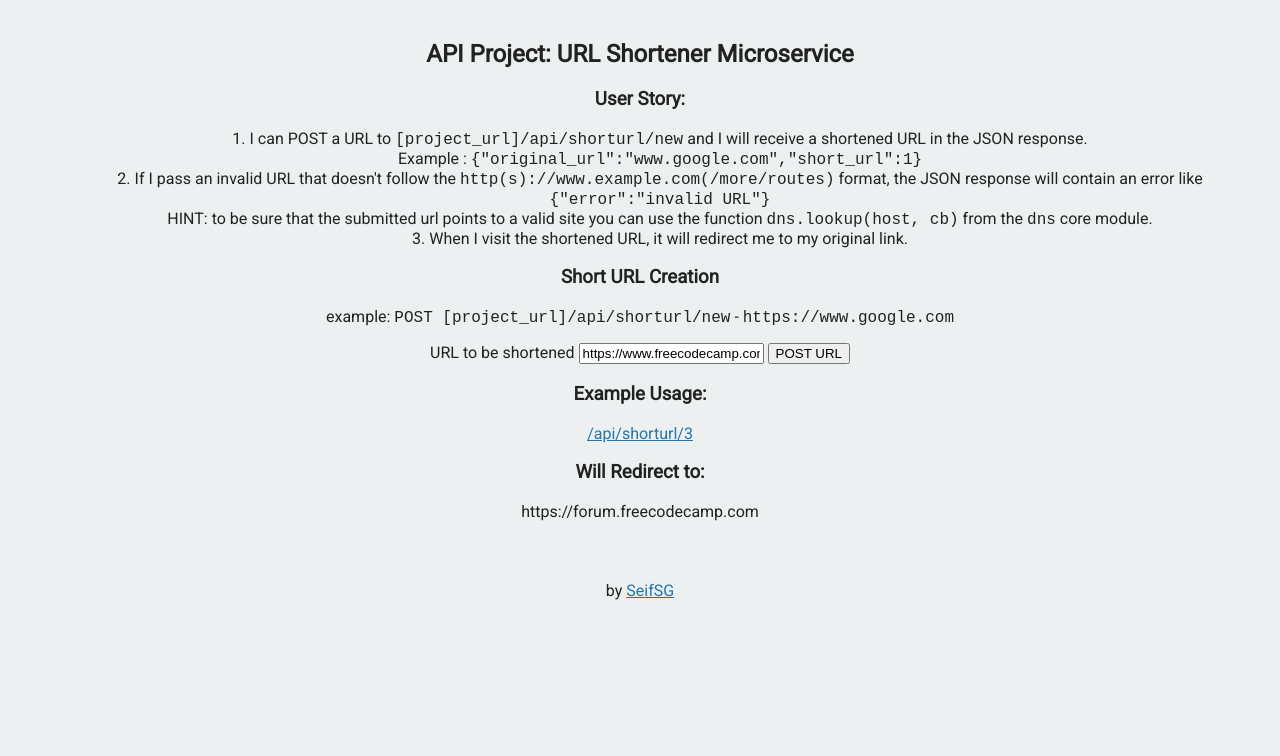
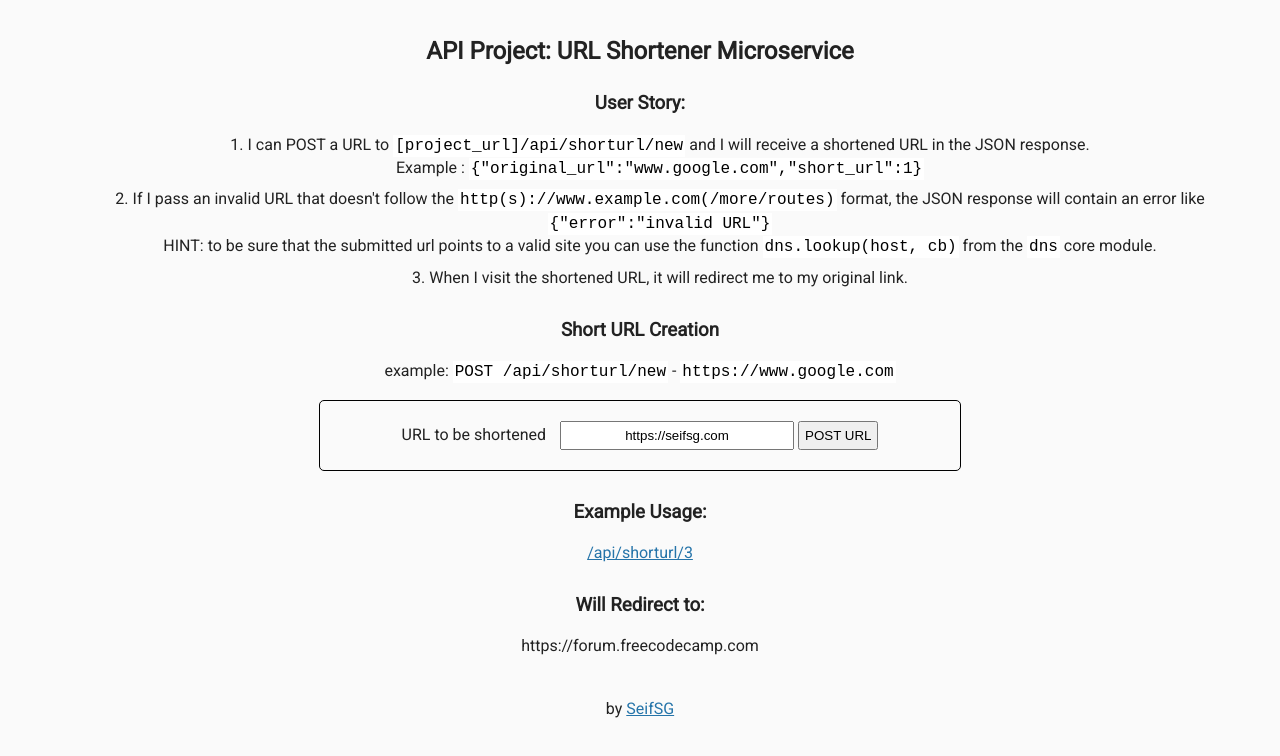
Before and after one commit to seifsg/fcc-URL-Shortener-Microservice, a website: page views/index.html in a window 1280 px wide. Drawn offline with Linux system fonts and the light colour scheme.

Commit message:
css, html, readme

```diff
--- a/public/style.css
+++ b/public/style.css
@@ -4,8 +4,9 @@ body {
 	font-family: 'Roboto', sans-serif;
 	font-size: 16px;
 	color: #222;
-	background-color: #ECF0F1;
+	background-color: #FaFaFa;
 	text-align: center;
+	line-height: 1.4em;
 }
 
 .container {
@@ -13,10 +14,26 @@ body {
 	margin-top: 40px;
 }
 
-.footer {
-	margin-top: 60px;
+h3 {
+  margin-top: 30px;
 }
 
+.footer {
+	margin-top: 40px;
+}
+
+.user-stories {
+  position: relative;
+  text-align: justify;
+  max-width: 700px;
+  margin: 15px auto;
+}
+code {
+  font-family: monospace;
+  padding: 2px;
+  color: black;
+  background-color: #fff;
+}
 ol {
 	list-style-position: inside;
 }
@@ -24,12 +41,34 @@ ul {
 	list-style-type: none;
 }
 
+li {
+  margin-bottom: 0.5em;
+}
+.user-stories li {
+  margin-bottom: 1em;
+}
+
 a {
 	color: #2574A9;
 }
-/****** Logo Div Styling ******/
 
-img {
-	margin: 20px auto 0 auto;
-	display: block;
+form {
+  border: solid 1px black;
+  border-radius: 5px;
+  margin: 10px auto;
+  padding: 20px;
+  max-width: 600px;
 }
+
+label {
+  margin-right: 10px;
+}
+
+input {
+  padding: 5px;
+}
+
+input[type=text] {
+  width: 220px;
+  text-align: center;
+}
--- a/views/index.html
+++ b/views/index.html
@@ -23,11 +23,11 @@
 
         <h3>Short URL Creation </h3>
         <p>
-          example: <code>POST [project_url]/api/shorturl/new</code> - <code>https://www.google.com</code>
+          example: <code>POST /api/shorturl/new</code> - <code>https://www.google.com</code>
         </p>
         <form action="api/shorturl/new" method="POST">
           <label for="url_input">URL to be shortened</label>
-          <input id="url_input" type="text" name="url" value="https://www.freecodecamp.com">
+          <input id="url_input" type="text" name="url" value="https://seifsg.com">
           <input type="submit" value="POST URL">
         </form>
         <h3>Example Usage:</h3>
```
Also changed, not shown: README.md.
